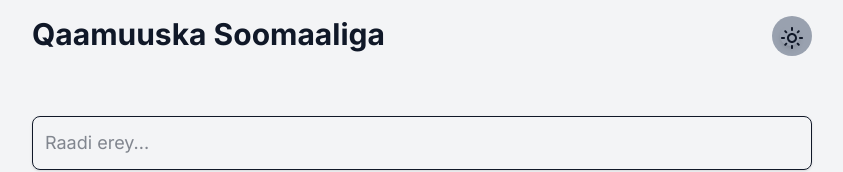
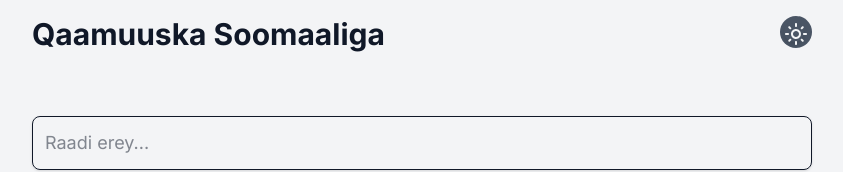
Before and after one commit to Abdullahi-a-hussein/somali-to-somali-dictionary, a Next.js app in the folder front-end/: page / in a window 1280 px wide. Shown: the top 172 px of the page, without its empty margins (218-1061 px from the left). Built offline with nearby package versions, Linux system fonts and the light colour scheme.

Commit message:
minor styling updates to darkmode toggle

```diff
--- a/front-end/app/components/DarkModeToggle.js
+++ b/front-end/app/components/DarkModeToggle.js
@@ -9,8 +9,10 @@ export const DarkModeToggle = () => {
     <button
       onClick={toggleDarkMode}
       aria-label={isDarkMode ? "Switch to light mode" : "Switch to dark mode"}
-      className="relative w-10 h-10 rounded-full transition-colors duration-300 overflow-hidden
-                 flex items-center align-super p-2 bg-[var(--tertiary-color)]"
+      className={`relative w-8 h-8 rounded-full transition-colors duration-300 overflow-hidden
+                 flex items-center align-super p-1 ${
+                   isDarkMode ? "bg-gray-200" : "bg-gray-600"
+                 }`}
     >
       {/* Slider knob */}
       <span
@@ -21,14 +23,14 @@ export const DarkModeToggle = () => {
         {isDarkMode ? (
           <svg viewBox="0 0 24 24" width="24" height="24">
             <path
-              fill="currentColor"
+              fill="#101828"
               d="M9.37,5.51C9.19,6.15,9.1,6.82,9.1,7.5c0,4.08,3.32,7.4,7.4,7.4c0.68,0,1.35-0.09,1.99-0.27C17.45,17.19,14.93,19,12,19 c-3.86,0-7-3.14-7-7C5,9.07,6.81,6.55,9.37,5.51z M12,3c-4.97,0-9,4.03-9,9s4.03,9,9,9s9-4.03,9-9c0-0.46-0.04-0.92-0.1-1.36 c-0.98,1.37-2.58,2.26-4.4,2.26c-2.98,0-5.4-2.42-5.4-5.4c0-1.81,0.89-3.42,2.26-4.4C12.92,3.04,12.46,3,12,3L12,3z"
             ></path>
           </svg>
         ) : (
           <svg viewBox="0 0 24 24" width="24" height="24">
             <path
-              fill="currentColor"
+              fill="#f3f4f6"
               d="M12,9c1.65,0,3,1.35,3,3s-1.35,3-3,3s-3-1.35-3-3S10.35,9,12,9 M12,7c-2.76,0-5,2.24-5,5s2.24,5,5,5s5-2.24,5-5 S14.76,7,12,7L12,7z M2,13l2,0c0.55,0,1-0.45,1-1s-0.45-1-1-1l-2,0c-0.55,0-1,0.45-1,1S1.45,13,2,13z M20,13l2,0c0.55,0,1-0.45,1-1 s-0.45-1-1-1l-2,0c-0.55,0-1,0.45-1,1S19.45,13,20,13z M11,2v2c0,0.55,0.45,1,1,1s1-0.45,1-1V2c0-0.55-0.45-1-1-1S11,1.45,11,2z M11,20v2c0,0.55,0.45,1,1,1s1-0.45,1-1v-2c0-0.55-0.45-1-1-1C11.45,19,11,19.45,11,20z M5.99,4.58c-0.39-0.39-1.03-0.39-1.41,0 c-0.39,0.39-0.39,1.03,0,1.41l1.06,1.06c0.39,0.39,1.03,0.39,1.41,0s0.39-1.03,0-1.41L5.99,4.58z M18.36,16.95 c-0.39-0.39-1.03-0.39-1.41,0c-0.39,0.39-0.39,1.03,0,1.41l1.06,1.06c0.39,0.39,1.03,0.39,1.41,0c0.39-0.39,0.39-1.03,0-1.41 L18.36,16.95z M19.42,5.99c0.39-0.39,0.39-1.03,0-1.41c-0.39-0.39-1.03-0.39-1.41,0l-1.06,1.06c-0.39,0.39-0.39,1.03,0,1.41 s1.03,0.39,1.41,0L19.42,5.99z M7.05,18.36c0.39-0.39,0.39-1.03,0-1.41c-0.39-0.39-1.03-0.39-1.41,0l-1.06,1.06 c-0.39,0.39-0.39,1.03,0,1.41s1.03,0.39,1.41,0L7.05,18.36z"
             ></path>
           </svg>
```
